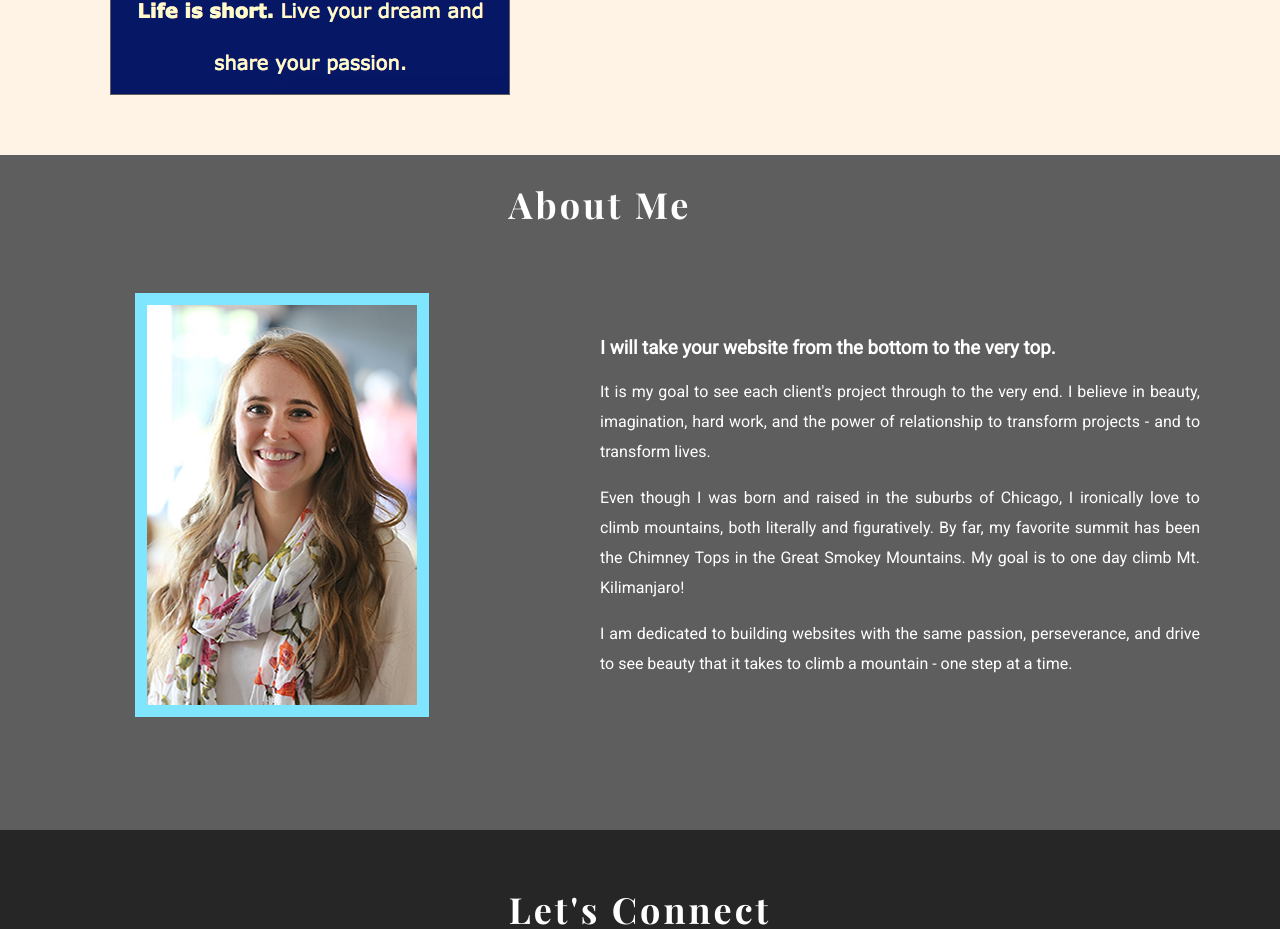
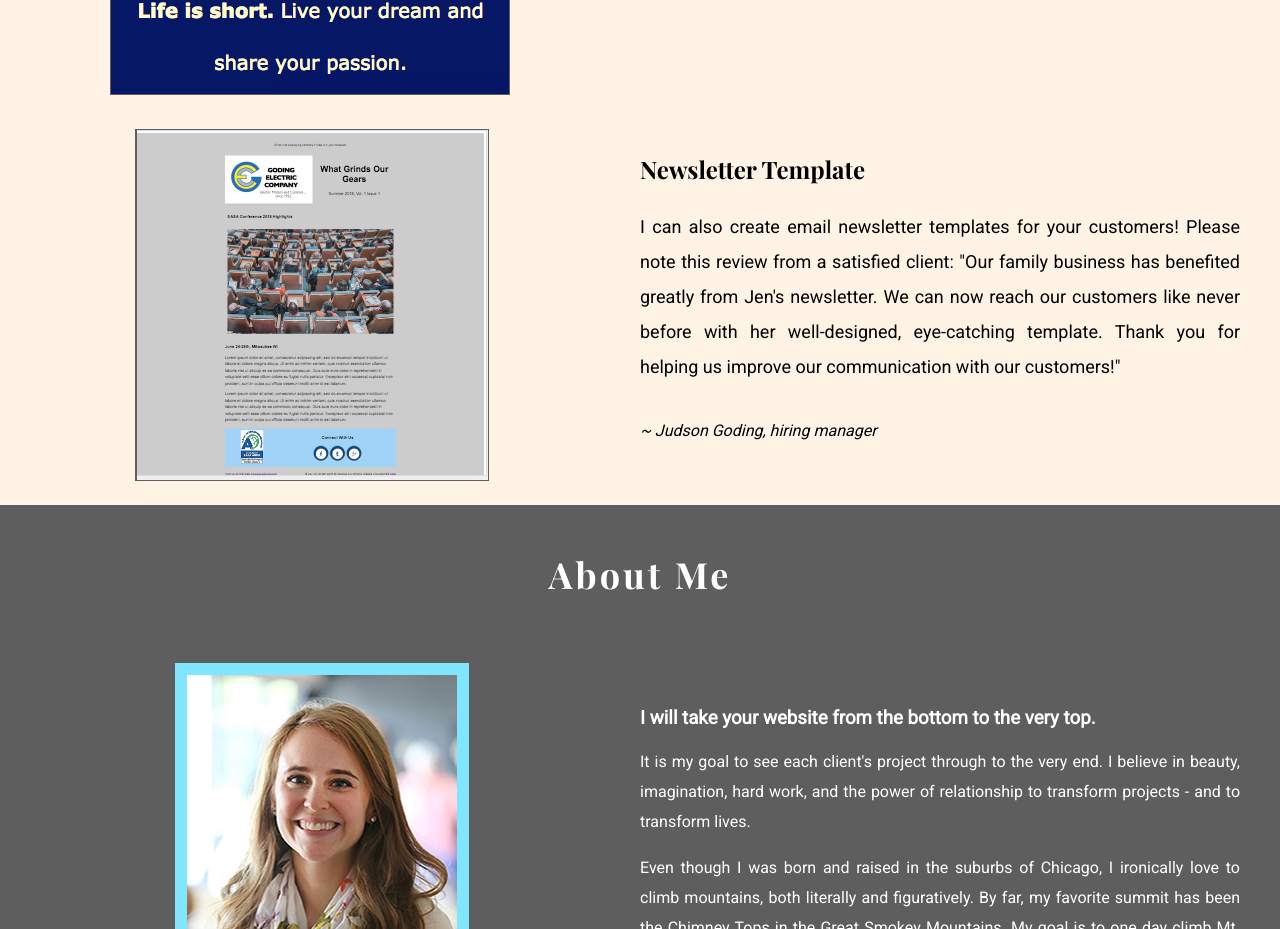
Before and after one commit to mrsgoding/milestone-portfolio-project, a plain HTML site: page index.html in a window 1280 px wide. Shown: the part 2120-3049 px from the top of the page. Drawn offline with nearby package versions, Linux system fonts and the light colour scheme.

Commit message:
updated commit for hosting

```diff
--- a/css/main.css
+++ b/css/main.css
@@ -5,7 +5,7 @@ body {
 }
 
 #work {
-  height: 1450px;
+  height: 1800px;
 }
 
 #about {
@@ -136,6 +136,25 @@ header h2 span {
   width: 600px;
 }
 
+#work .half-width-seven {
+  float: left;
+  clear: both;
+  width: 550px;
+  padding-bottom: 30px;
+  padding-right: 50px;
+}
+
+#work #goding-newsletter {
+  border: 1px solid #5e5e5e;
+  border-left: 2px solid #5e5e5e;
+  margin-left: 95px;
+}
+
+#work .half-width-eight {
+  float: left;
+  width: 600px;
+}
+
 /***** ABOUT *****/
 #about {
   background: #5e5e5e;
@@ -143,7 +162,7 @@ header h2 span {
 }
 
 #about .full-width {
-  margin: 0;
+  margin: 0 auto;
 }
 
 #about h2 {
@@ -152,6 +171,7 @@ header h2 span {
   color: white;
   letter-spacing: 3px;
   text-align: center;
+  padding-top: 20px;
   margin: 0;
 }
 
--- a/index.html
+++ b/index.html
@@ -55,7 +55,18 @@
                 made it look pretty with CSS. A challenge I overcame was
                 learning how to float items in CSS. I also learned how to use
                 the box-model first hand to align each box correctly.</p>
-            </div>
+              </div>
+                <div class="half-width-seven">
+                  <img src ="img/goding-newsletter.png" alt="Goding Newsletter" id="goding-newsletter"/>
+                </div>
+                <div class="half-width-eight">
+                  <h3>Newsletter Template</h3>
+                  <p>I can also create email newsletter templates for your customers! Please note this
+                    review from a satisfied client: "Our family business has benefited greatly from
+                    Jen's newsletter. We can now reach our customers like never before
+                    with her well-designed, eye-catching template. Thank you for helping us
+                    improve our communication with our customers!"</p><br><i>~ Judson Goding, hiring manager</i>
+                  </div>
           </div>
         </section>
         <section id="about">
```
Also changed, not shown: img/goding-newsletter.png (added), 1 other file.
